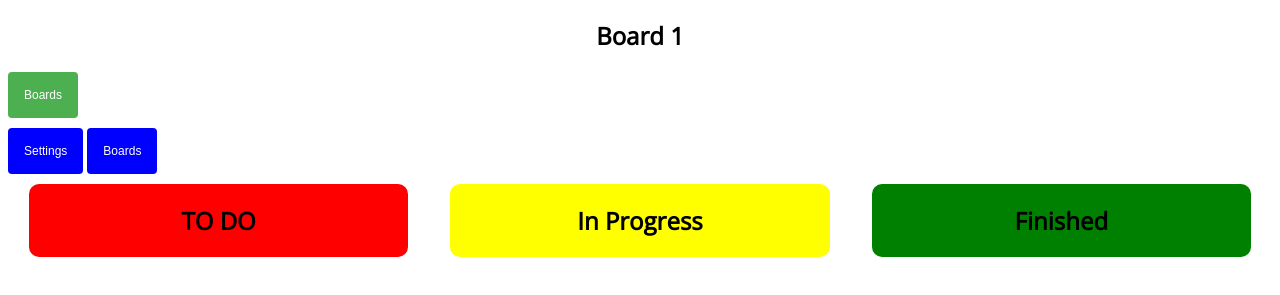
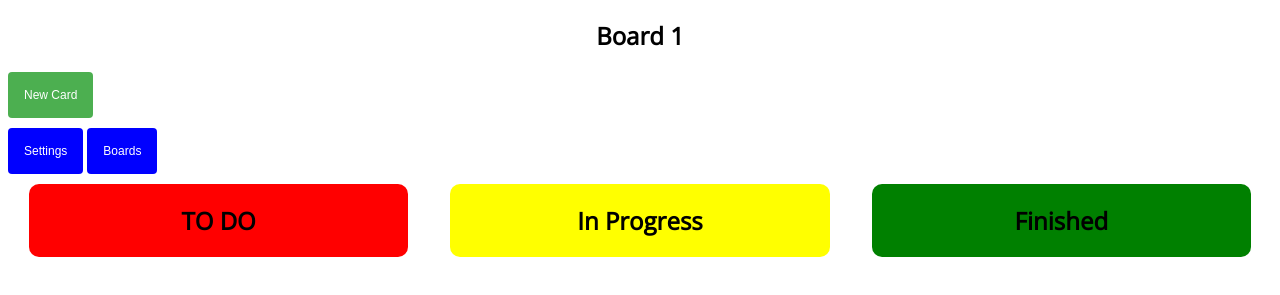
Before and after one commit to PhandomRussianJQ/Karan-Board, a plain HTML site: page index.html in a window 1280 px wide. Shown: the part 67-362 px from the top of the page. Drawn offline with nearby package versions, Linux system fonts and the light colour scheme.

Commit message:
Update index.html

```diff
--- a/index.html
+++ b/index.html
@@ -9,7 +9,7 @@
 <body>
 	<h1>My TO DO</h1>
 	<h2>Board 1</h2>
-	<button id="create" class="create" onclick="getnewui()">Boards</button>
+	<button id="create" class="create" onclick="getnewui()">New Card</button>
 	<div class="ui">
 		<div class="createui" id="createui">
 			<iframe name="votar" style="display:none;"></iframe>
```
